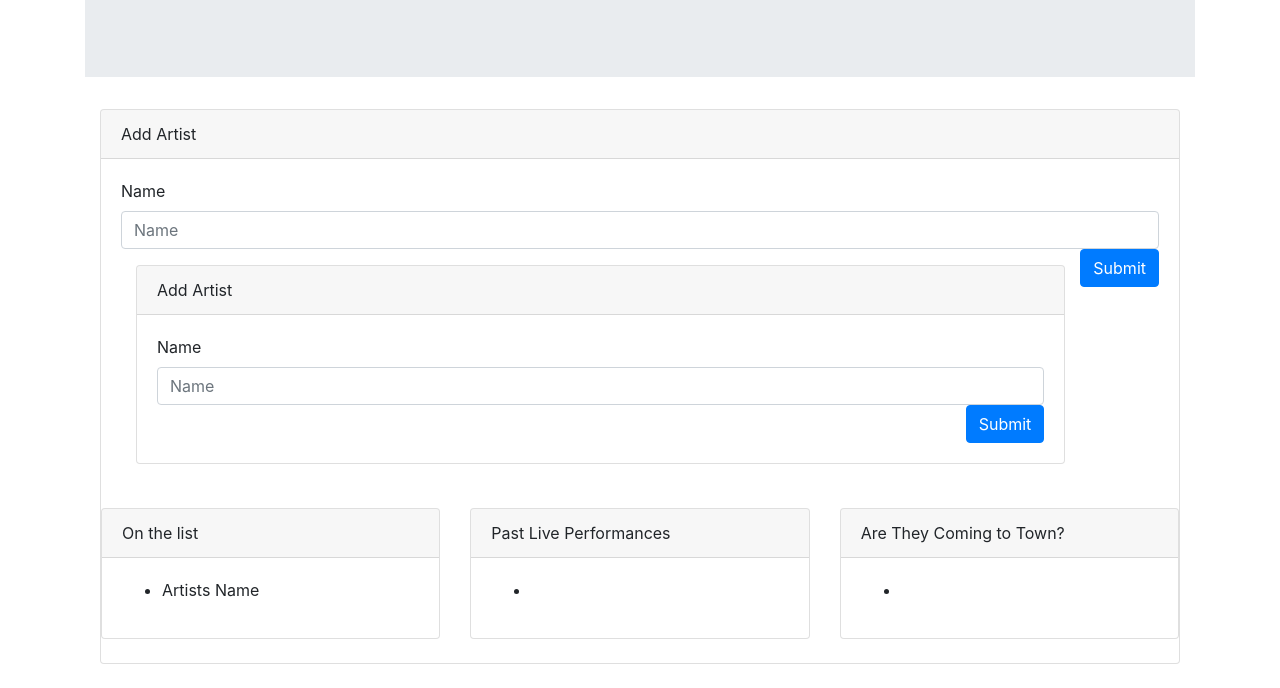
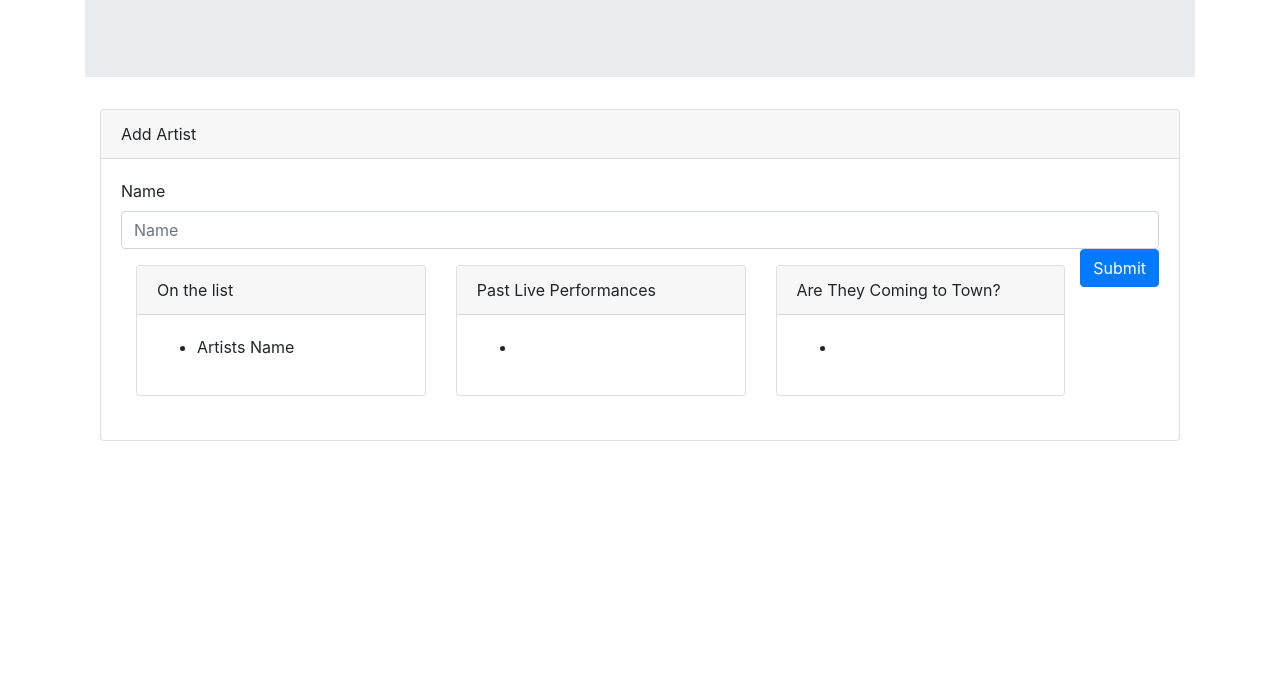
Before and after one commit to ramblekb/Project1, a plain HTML site: page index.html in a window 1280 px wide. Shown: the part 172-860 px from the top of the page. After the commit the page ends 800 px from the top, so only its background shows below. Drawn offline with nearby package versions, Linux system fonts and the light colour scheme.

Commit message:
Fixed the bad merge

```diff
--- a/assets/app.js
+++ b/assets/app.js
@@ -1,19 +1,3 @@
-<<<<<<< HEAD
-  // Your web app's Firebase configuration
-  var firebaseConfig = {
-    apiKey: "AIzaSyD_4k2OJ7rzvz31qJ9fsiUWQtab8eqFJ8U",
-    authDomain: "regular-project-ffb1f.firebaseapp.com",
-    databaseURL: "https://regular-project-ffb1f.firebaseio.com",
-    projectId: "regular-project-ffb1f",
-    storageBucket: "regular-project-ffb1f.appspot.com",
-    messagingSenderId: "241952960961",
-    appId: "1:241952960961:web:bf48ab13524a7e2a"
-  };
-  // Initialize Firebase
-  firebase.initializeApp(firebaseConfig);
-=======
-
-
 $(document).ready(function () {
     // Variable that stores the favorite artist:
     var favoritelist = [];
@@ -54,6 +38,18 @@ $(document).ready(function () {
     })
 }
 )
+  // Your web app's Firebase configuration
+  var firebaseConfig = {
+    apiKey: "AIzaSyD_4k2OJ7rzvz31qJ9fsiUWQtab8eqFJ8U",
+    authDomain: "regular-project-ffb1f.firebaseapp.com",
+    databaseURL: "https://regular-project-ffb1f.firebaseio.com",
+    projectId: "regular-project-ffb1f",
+    storageBucket: "regular-project-ffb1f.appspot.com",
+    messagingSenderId: "241952960961",
+    appId: "1:241952960961:web:bf48ab13524a7e2a"
+  };
+  // Initialize Firebase
+  firebase.initializeApp(firebaseConfig);
 $(function () {
     $('li').css('cursor', 'pointer')
 
@@ -106,4 +102,3 @@ $("#form_group").reset();
   //});
   //console.log(userSearch);
 //});
->>>>>>> 8db66b9211fc5f7971bb819ab9587d7cb619928c
--- a/index.html
+++ b/index.html
@@ -32,14 +32,10 @@
             </div>
         </div>
 
-
-
-
         <div class="col-md-12">
             <div class="card mb-4">
                 <div class="card-header">Add Artist</div>
                 <div class="card-body">
-
                     <form>
                         <div class="form-group">
                             <label for="exampleInputEmail1">Name</label>
@@ -48,34 +44,9 @@
                             <button class="btn btn-primary float-right" id="task">Submit</button>
                         </div>
                     </form>
-
-
-                    <div class="row">
-                        <div class="col-md-12">
-                            <div class="card mb-4">
-                                <div class="card-header">Add Artist</div>
-                                <div class="card-body">
-
-                                    <form>
-                                        <div class="form-group">
-                                            <label for="exampleInputEmail1">Name</label>
-                                            <input type="text" class="form-control" id="nameInput"
-                                                aria-describedby="emailHelp" placeholder="Name">
-                                            <button class="btn btn-primary float-right" id="task">Submit</button>
-
-                                        </div>
-                                    </form>
-                                </div>
-                            </div>
-                        </div>
-                    </div>
-                </div>
-
-                <div class="row">
-
+        <div class="row">
 
             <div class="col-md-4">
-
                 <!-- Where the list of artists should go -->
                 <div class="card mb-4">
                     <div class="card-header">On the list</div>
@@ -96,7 +67,7 @@
                     <div class="card-header">Past Live Performances</div>
                     <div class="card-body">
                         <ul>
-                            <li class="table table-sm table-hover" id="userSearch">
+                            <li class="table table-sm table-hover" id="livePerformance">
                             </li>
                         </ul>
                     </div>
@@ -110,7 +81,7 @@
                     <div class="card-header">Are They Coming to Town?</div>
                     <div class="card-body">
                         <ul>
-                            <li class="table table-sm table-hover" id="userSearch">
+                            <li class="table table-sm table-hover" id="comingTotown">
                             </li>
                         </ul>
                     </div>
```
